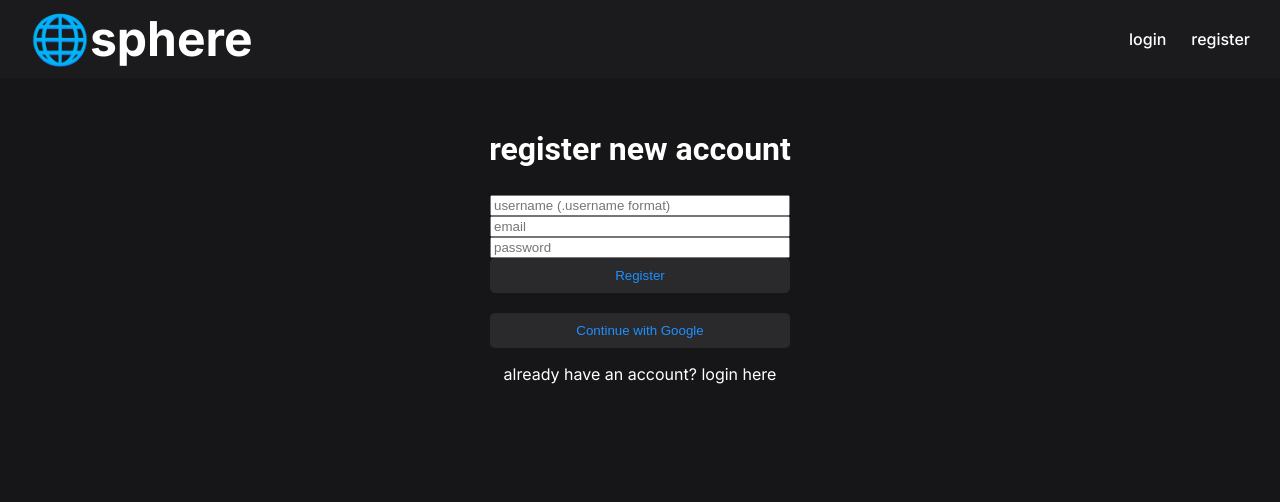
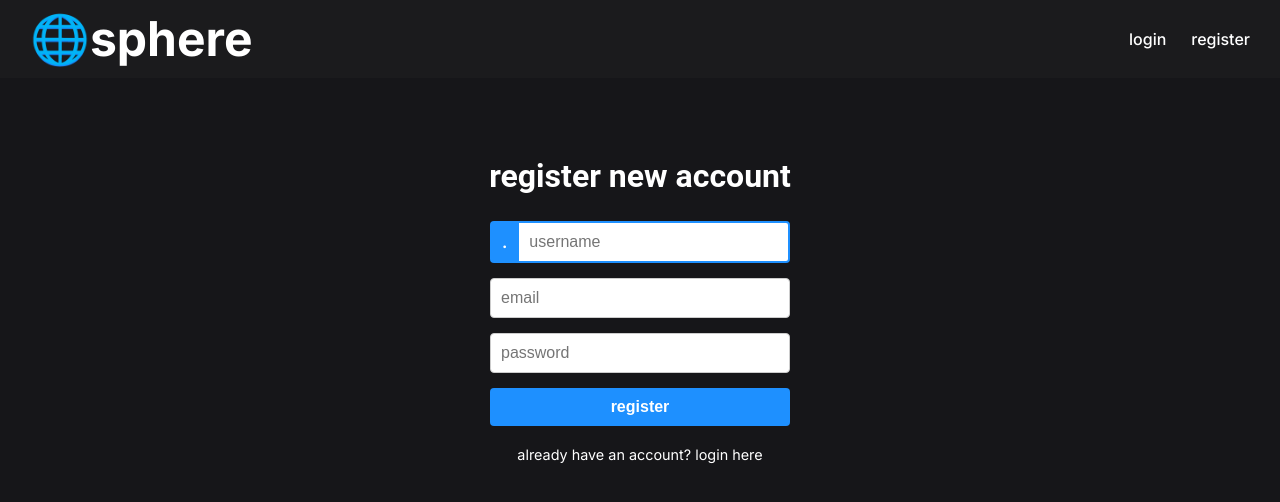
Before and after one commit to maxwharris/osphere, a Next.js app in the folder client/: page /register in a window 1280 px wide. Shown: the top 502 px of the page. Built offline with nearby package versions, Linux system fonts and the light colour scheme; no server answers; sample sign-in values are in the browser's storage.

Commit message:
bug fixes + ui updates

```diff
--- a/client/pages/creategroup.js
+++ b/client/pages/creategroup.js
@@ -12,6 +12,11 @@ const CreateGroup = () => {
 
   const handleCreateGroup = async (e) => {
     e.preventDefault();
+
+    if (/\s/.test(groupName)) {
+      setError("Group name cannot contain spaces.");
+      return;
+    }
 
     const user = JSON.parse(localStorage.getItem("user")); // Get user info
 
--- a/client/pages/register.js
+++ b/client/pages/register.js
@@ -1,5 +1,6 @@
 import { useState } from "react";
 import { useRouter } from "next/router";
+import styles from "../styles/Register.module.css";
 import api from "../utils/api"; // ✅ Use centralized API instance
 import Navbar from "../components/Navbar";
 
@@ -12,12 +13,27 @@ const Register = () => {
 
   const handleRegister = async (e) => {
     e.preventDefault();
+
+    const trimmedUsername = username.trim();
+
+    if (!/^[a-zA-Z0-9_]+$/.test(trimmedUsername)) {
+      setError("Username can only include letters, numbers, and underscores.");
+      return;
+    }
+
+    const formattedUsername = `.${trimmedUsername}`;
+
     try {
-      await api.post("/api/auth/register", { username, email, password });
+      await api.post("/api/auth/register", {
+        username: formattedUsername,
+        email,
+        password,
+      });
+
       alert("Verification email sent. Please check your email to activate your account.");
 
-      // Auto-login after registration
-      await api.post("/api/auth/login", { email, password });
+      // Auto-login after registration (uncomment if needed)
+      // await api.post("/api/auth/login", { email, password });
 
       router.push("/");
     } catch (err) {
@@ -25,25 +41,30 @@ const Register = () => {
     }
   };
 
+
   return (
     <div>
       <Navbar />
-      <div style={{ textAlign: "center", marginTop: "50px" }}>
+      <div className={styles.container}>
         <h2>register new account</h2>
-        <form onSubmit={handleRegister} style={{ display: "flex", flexDirection: "column", width: "300px", margin: "auto" }}>
+        <form onSubmit={handleRegister} className={styles.form}>
+          <div className={styles.inputGroup}>
+            <span>.</span>
             <input
               type="text"
-            placeholder="username (.username format)"
+              placeholder="username"
               value={username}
               onChange={(e) => setUsername(e.target.value)}
               required
             />
+          </div>
           <input
             type="email"
             placeholder="email"
             value={email}
             onChange={(e) => setEmail(e.target.value)}
             required
+            className={styles.input}
           />
           <input
             type="password"
@@ -51,19 +72,18 @@ const Register = () => {
             value={password}
             onChange={(e) => setPassword(e.target.value)}
             required
+            className={styles.input}
           />
-          <button type="submit">Register</button>
-          <button
-            onClick={() => window.location.href = "https://api.osphere.io/api/auth/google"}
-            style={{ marginTop: "20px" }}
-          >
-            Continue with Google
-          </button>
+          <button type="submit" className={styles.button}>register</button>
+
         </form>
-        {error && <p style={{ color: "red" }}>{error}</p>}
-        <p>already have an account? <a href="/login">login here</a></p>
+        {error && <p className={styles.error}>{error}</p>}
+        <p className={styles.altLink}>
+          already have an account? <a href="/login">login here</a>
+        </p>
       </div>
     </div>
+
   );
 };
 
--- /dev/null
+++ b/client/styles/Register.module.css
@@ -0,0 +1,74 @@
+.container {
+  display: flex;
+  flex-direction: column;
+  align-items: center;
+  margin-top: 50px;
+}
+
+.form {
+  display: flex;
+  flex-direction: column;
+  width: 300px;
+}
+
+.inputGroup {
+    display: flex;
+    align-items: stretch; /* Ensures both items align vertically */
+    margin-bottom: 15px;
+  }
+
+  .inputGroup span {
+    display: flex;
+    align-items: center;
+    justify-content: center;
+    padding: 0 10px;
+    background-color: #1E90FF;
+    color: white;
+    font-weight: bold;
+    font-size: 16px;
+    border: 2px solid #1E90FF;
+    border-right: none;
+    border-radius: 4px 0 0 4px;
+  }
+
+  .inputGroup input {
+    flex: 1;
+    padding: 10px;
+    border: 2px solid #1E90FF;
+    border-radius: 0 4px 4px 0;
+    font-size: 16px;
+  }
+
+.input {
+  padding: 10px;
+  border: 1px solid #ccc;
+  border-radius: 4px;
+  margin-bottom: 15px;
+  font-size: 16px;
+}
+
+.button {
+  padding: 10px;
+  border: none;
+  background-color: #1E90FF;
+  color: white;
+  font-weight: bold;
+  font-size: 16px;
+  border-radius: 4px;
+  cursor: pointer;
+  margin-bottom: 10px;
+}
+
+.button:hover {
+  background-color: #1E90FF;
+}
+
+.error {
+  color: red;
+  margin-top: 10px;
+}
+
+.altLink {
+  margin-top: 10px;
+  font-size: 0.9rem;
+}
```
Also changed, not shown: 1 other file (tests, documents, lock files or other folders). Lines whose indentation alone changed are shown as unchanged.
